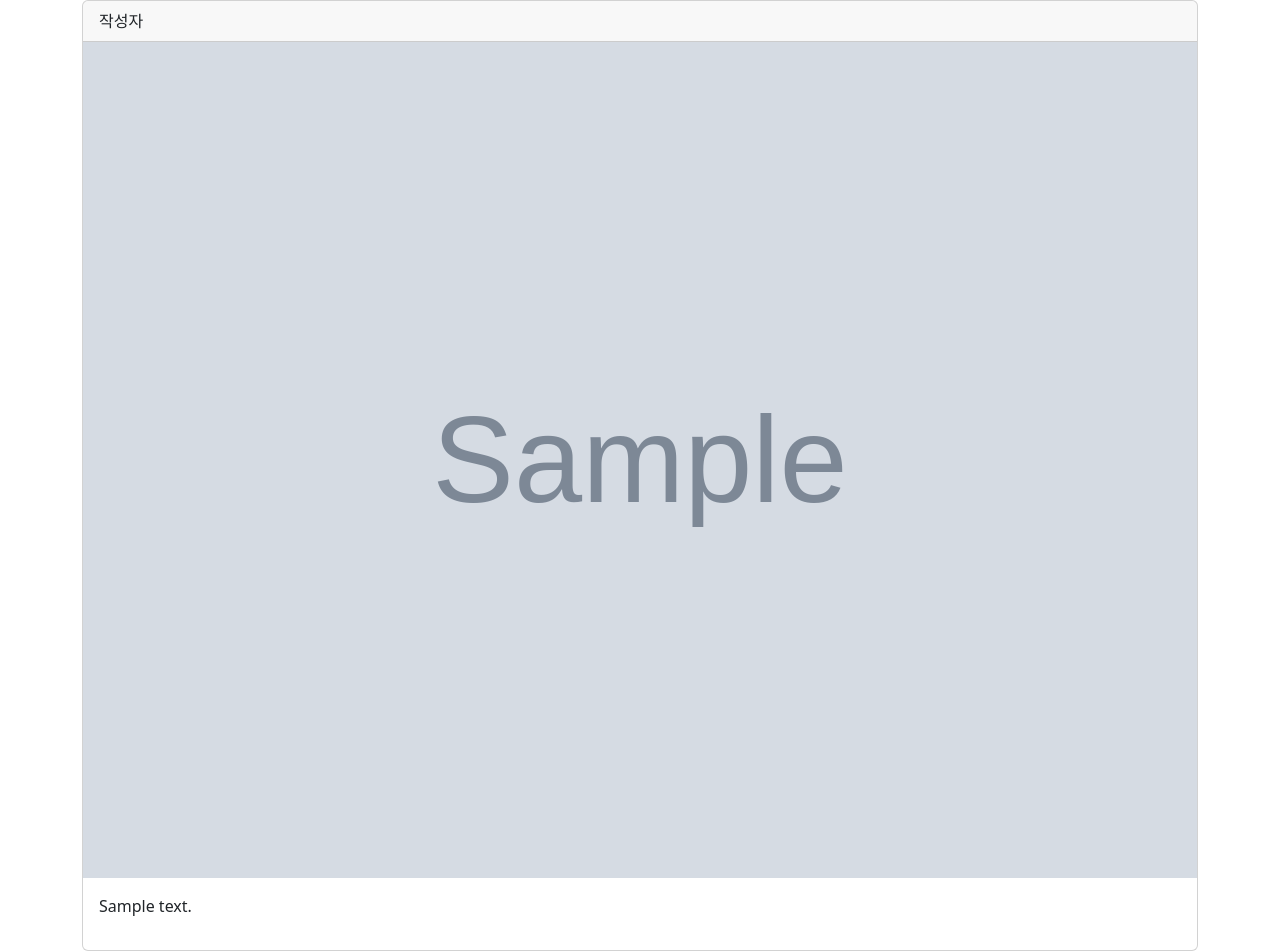
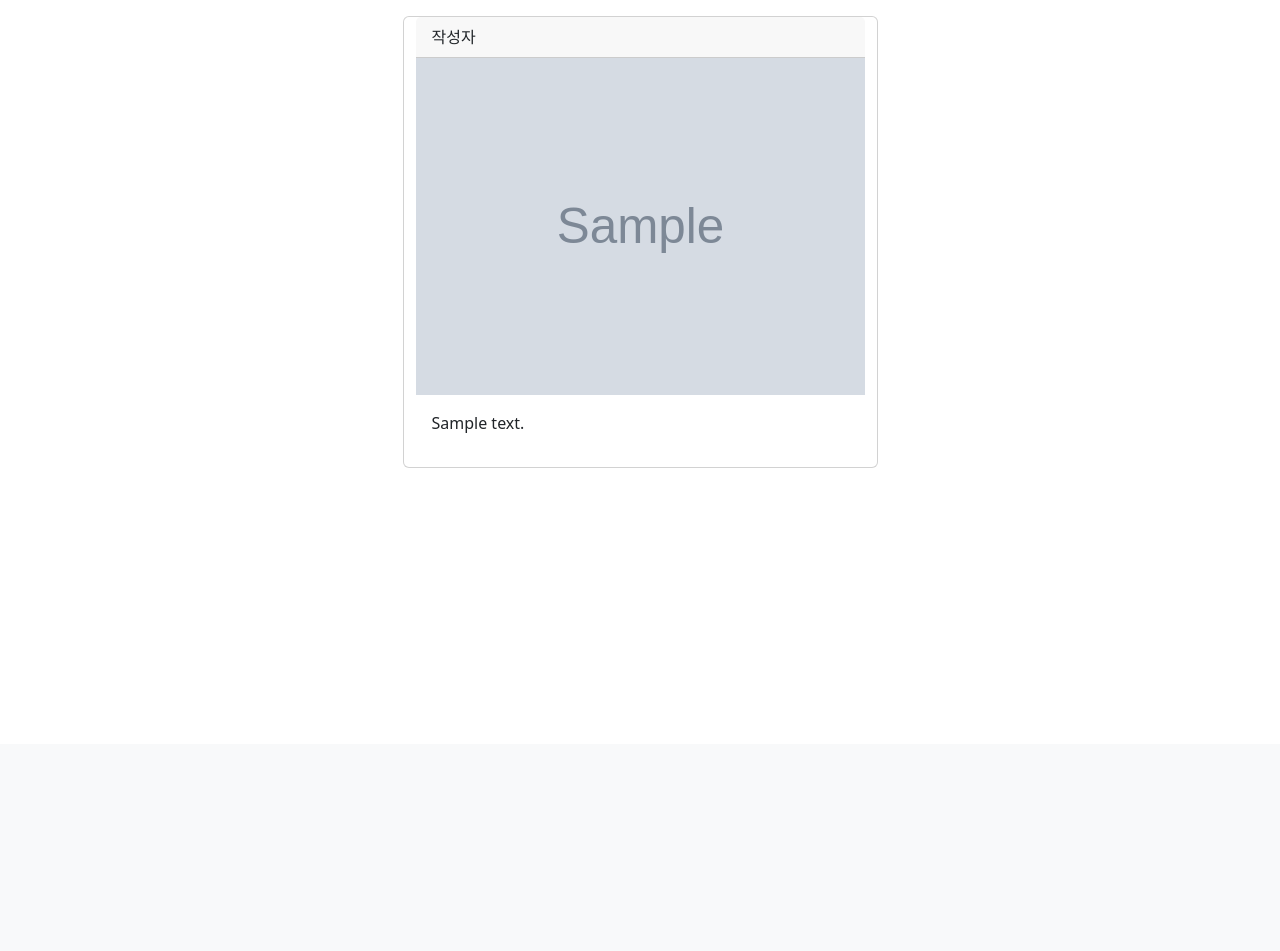
Before and after one commit to HeeJu-XiJu/INSTA, a Django app: page /posts/ in a window 1280 px wide. Shown: the part 56-1007 px from the top of the page. After the commit the page ends 524 px from the top, so only its background shows below. Run offline with Django 4.2, Linux system fonts and the light colour scheme; tables that the repository leaves empty hold one stand-in row (values such as "Sample post"); grey boxes marked "Sample" are stand-in pictures.

Commit message:
Grid 적용

```diff
--- a/posts/templates/_card.html
+++ b/posts/templates/_card.html
@@ -1,4 +1,4 @@
-<div class="card">
+<div class="card my-3 col-12 col-md-5 mx-2">
     <div class="card-header">작성자</div>
     <img src="{{ post.image.url }}" alt="">
     <div class="card-body">
--- a/posts/templates/index.html
+++ b/posts/templates/index.html
@@ -1,7 +1,9 @@
 {% extends 'base.html' %}
 
 {% block body %}
-	{% for post in posts %}
-		{% include '_card.html' %}
-	{% endfor %}
+	<div class="row justify-content-md-center">
+		{% for post in posts %}
+			{% include '_card.html' %}
+		{% endfor %}
+	</div>
 {% endblock %}
```
